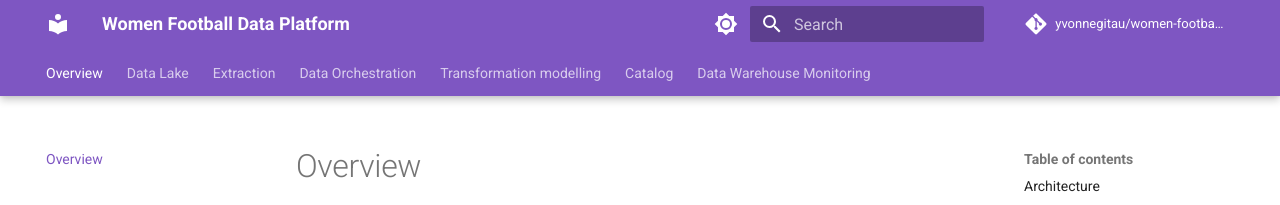
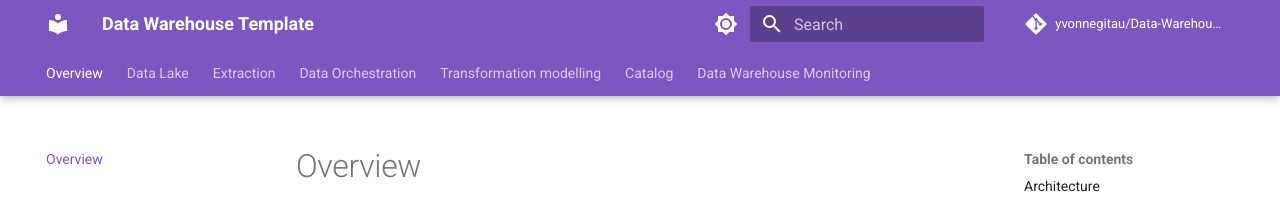
Before and after one commit to yvonnegitau/Data-Warehouse-Template, an MkDocs documentation site: the page built from docs/index.md, in a window 1280 px wide. Shown: the top 205 px of the page. Built offline with MkDocs 1.6.1 and Material for MkDocs 9.7.7, drawn with Linux system fonts in a browser that asks for light colours; comment, search, counter and statistics services are not loaded.

Commit message:
changed docs repo names

```diff
--- a/mkdocs.yml
+++ b/mkdocs.yml
@@ -1,9 +1,9 @@
-site_name: Women Football Data Platform
-site_url: https://yvonnegitau.github.io/women-football-data-warehouse/
+site_name: Data Warehouse Template
+site_url: https://github.com/yvonnegitau/Data-Warehouse-Template
 docs_dir: docs/
 
-repo_name: 'yvonnegitau/women-football-data-warehouse'
-repo_url: 'https://github.com/yvonnegitau/women-football-data-warehouse'
+repo_name: 'yvonnegitau/Data-Warehouse-Template'
+repo_url: 'https://github.com/yvonnegitau/Data-Warehouse-Template'
 
 theme:
   name: material
```
